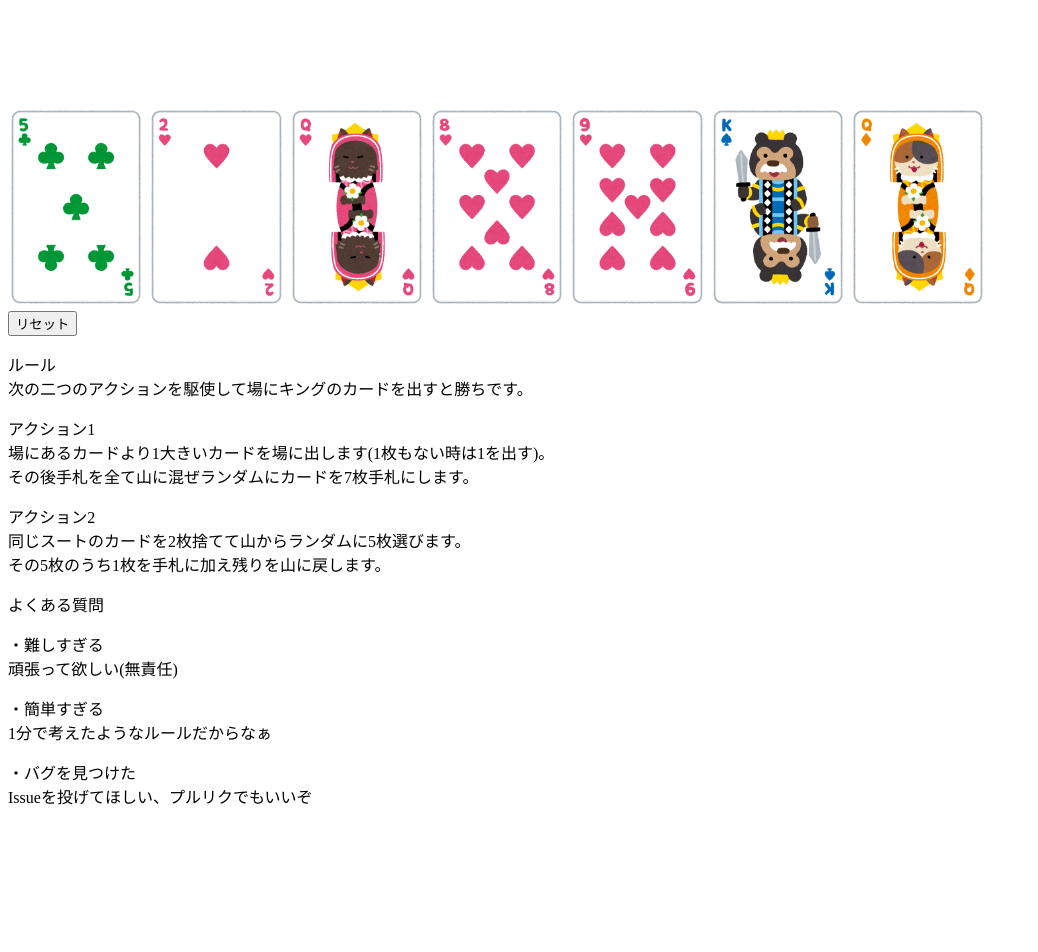
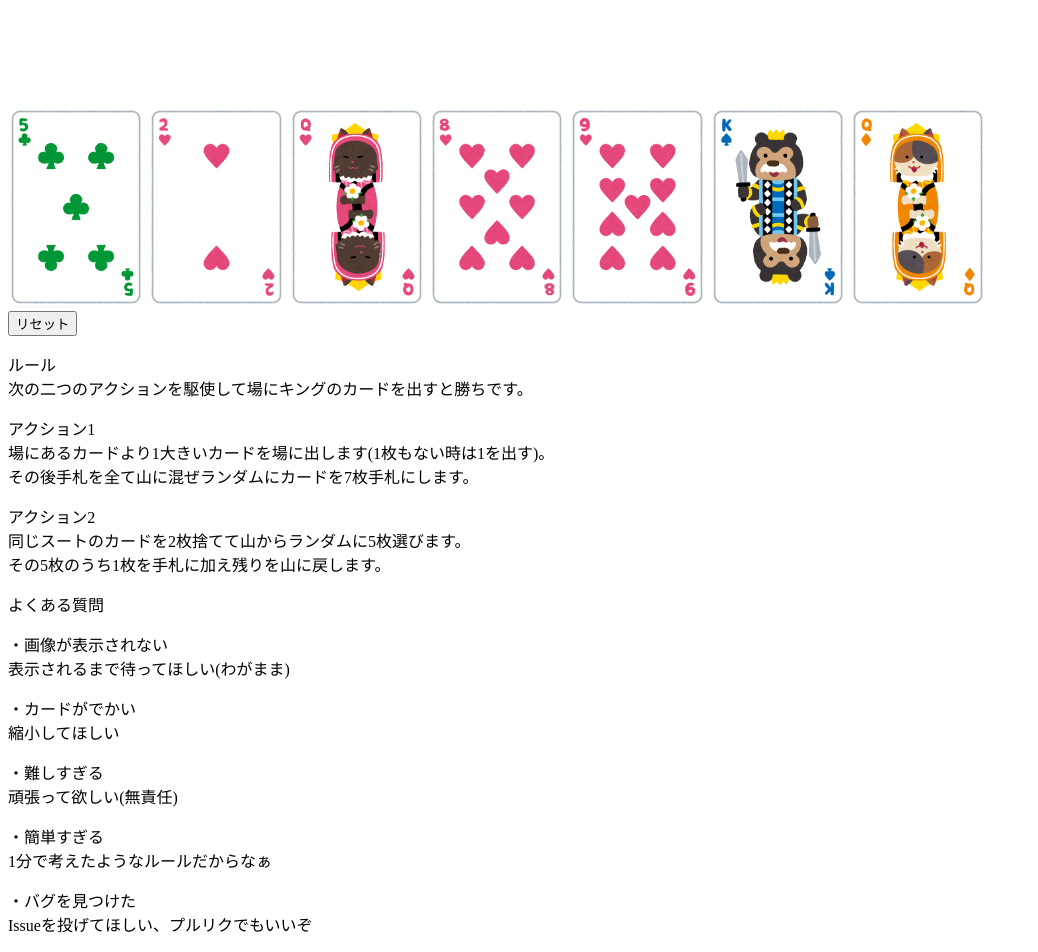
Before and after one commit to plasma-effect/NazoSolitaire, a plain HTML site: page Solitaire1/index.html in a window 1280 px wide. Shown: the part 409-1361 px from the top of the page, without its empty margins (0-1038 px from the left). Before the commit the page ends 1233 px from the top, so only its background shows below. Drawn offline with Linux system fonts and the light colour scheme.

```diff
--- a/Solitaire1/index.html
+++ b/Solitaire1/index.html
@@ -35,12 +35,20 @@
     </p>
     よくある質問<br>
     <p>
+        ・画像が表示されない<br>
+        表示されるまで待ってほしい(わがまま)
+    </p>
+    <p>
+        ・カードがでかい<br>
+        縮小してほしい
+    </p>
+    <p>
         ・難しすぎる<br>
         頑張って欲しい(無責任)
     </p>
     <p>
         ・簡単すぎる<br>
-        1分で考えたようなルールだからなぁ<br>
+        1分で考えたようなルールだからなぁ
     </p>
     <p>
         ・バグを見つけた<br>
```
Also changed, not shown: 1 other file.
